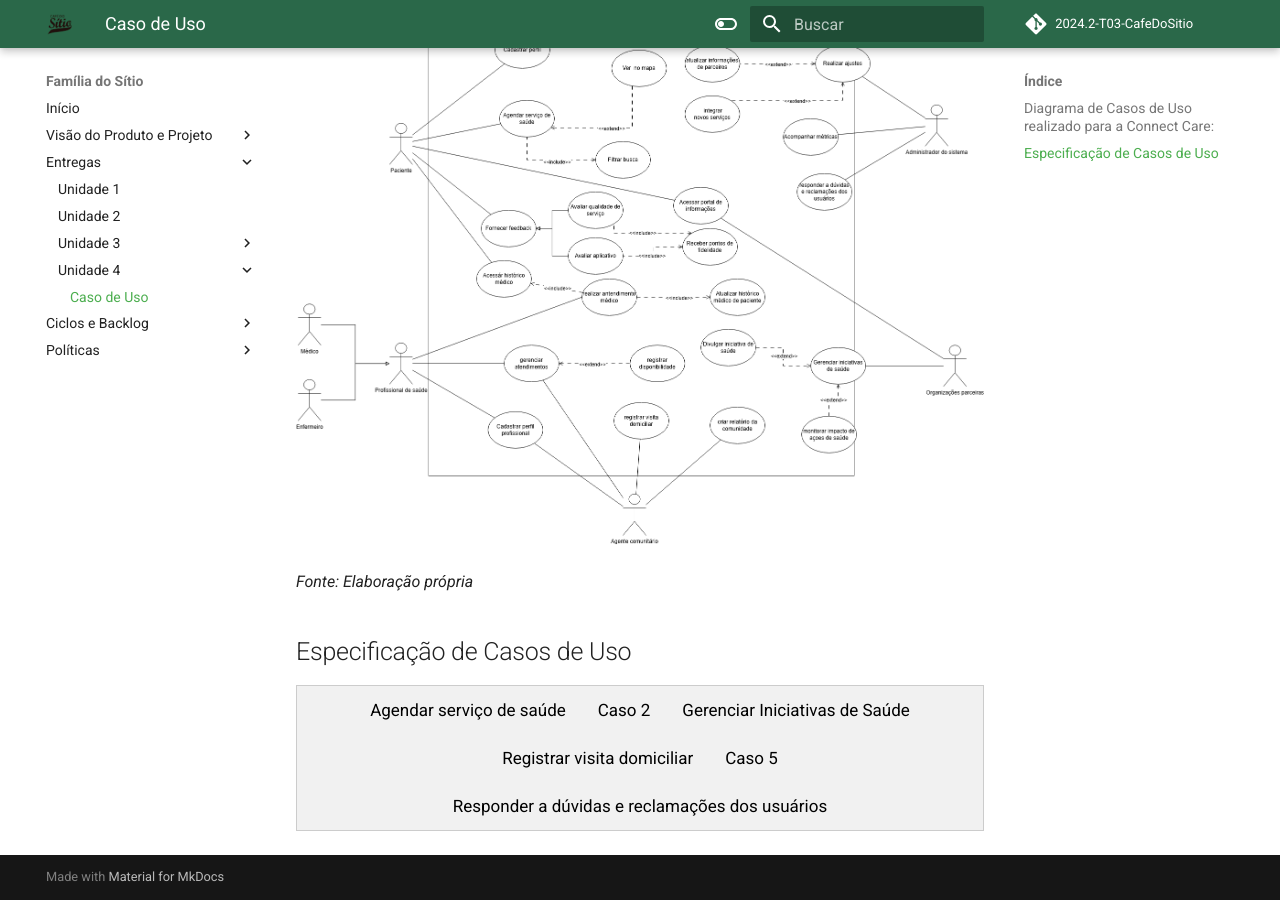
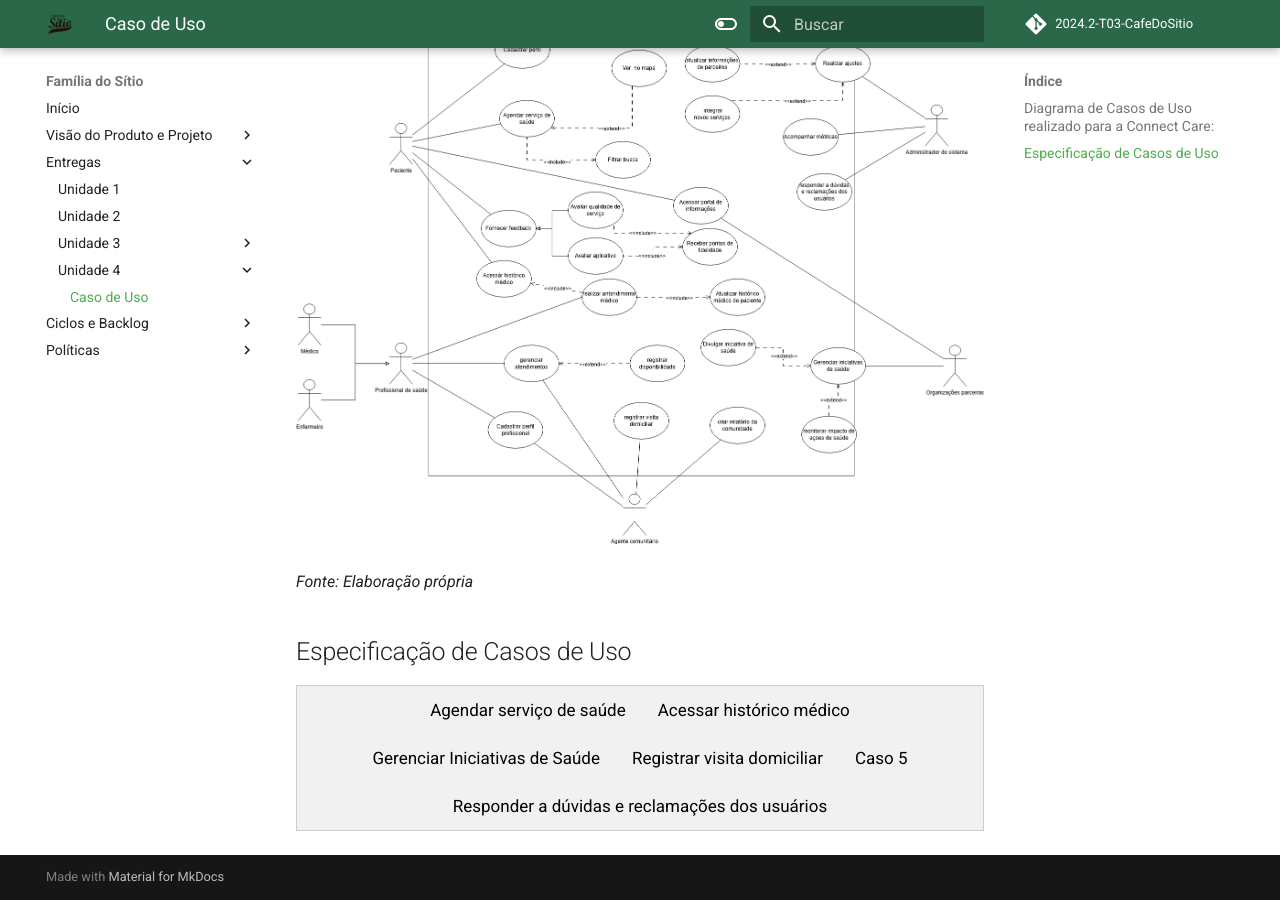
Before and after one commit to mdsreq-fga-unb/2024.2-T03-CafeDoSitio, an MkDocs documentation site: the page built from docs/sections/5-entregas/Unidade4/casoDeUso.md, in a window 1280 px wide and 900 px high, scrolled down 699 px. Built offline with MkDocs 1.6.1 and Material for MkDocs 9.7.7, drawn with Linux system fonts in a browser that asks for light colours; comment, search, counter and statistics services are not loaded; some of the changed lines change nothing that is shown.

Commit message:
docs: caso de uso acessar historico medico

```diff
--- a/docs/sections/5-entregas/Unidade4/casoDeUso.md
+++ b/docs/sections/5-entregas/Unidade4/casoDeUso.md
@@ -27,7 +27,7 @@
 
 <div class="tab">
   <button class="tablinks" onclick="openTab(event, 'Agendar')">Agendar serviço de saúde</button>
-  <button class="tablinks" onclick="openTab(event, 'X')">Caso 2</button>
+  <button class="tablinks" onclick="openTab(event, 'X')">Acessar histórico médico</button>
   <button class="tablinks" onclick="openTab(event, 'Y')">Gerenciar Iniciativas de Saúde</button>
   <button class="tablinks" onclick="openTab(event, 'Registrar_visita_domiciliar')">Registrar visita domiciliar</button>
   <button class="tablinks" onclick="openTab(event, 'A')">Caso 5</button>
@@ -194,7 +194,7 @@
 
 
 <div id="X" class="tabcontent">
-<h2>UC - Realizar Pré-Agendamento</h2>
+<h2>UC - Acessar histórico médico</h2>
 
   <h3>Especificação de Caso de Uso</h3>
   <h3>Histórico de Revisão</h3>
@@ -206,115 +206,95 @@
           <th>Versão</th>
       </tr>
       <tr>
-          <td>24/04/2022</td>
-          <td>Laís Portela</td>
+          <td>30/01/2025</td>
+          <td>Daniel Rodrigues da Rocha, Manuella Magalhães Valadares, Ana Carolina Madeira Fialho, Arthur Miranda Suares
+</td>
           <td>Adicionando caso de uso no documento</td>
           <td>1.0</td>
       </tr>
       <tr>
-          <td>26/04/2022</td>
-          <td>Laís Portela</td>
+          <td>04/02/2025</td>
+          <td>Daniel Rodrigues da Rocha, Manuella Magalhães Valadares, Ana Carolina Madeira Fialho, Arthur Miranda Suares, Marcella Sousa Anderle, João Pedro Ferreira Alves</td>
           <td>Revisão do documento</td>
           <td>1.1</td>
       </tr>
       <tr>
-          <td>26/04/2022</td>
-          <td>Laís Portela</td>
+          <td>09/02/2025</td>
+          <td>Ana Carolina Madeira Fialho</td>
           <td>Alterações no fluxo básico e outros</td>
           <td>1.2</td>
-      </tr>
-      <tr>
-          <td>26/04/2022</td>
-          <td>Laís Portela</td>
-          <td>Adição de regra de negócio</td>
-          <td>1.3</td>
       </tr>
   </table>
 
   <h3>1. Breve Descrição</h3>
-  <p>Este caso de uso é utilizado pelos clientes para fazer o pré-agendamento do animal, bem como escolher os serviços prestados e meios de pagamento.</p>
+  <p>Este caso de uso permite que um paciente acesse seu histórico médico através da plataforma ConnectCare. O histórico inclui consultas, exames, tratamentos anteriores e outras informações relevantes. O objetivo é fornecer ao paciente acesso rápido e seguro aos seus registros de saúde.</p>
 
   <h3>2. Atores</h3>
   <ul>
-      <li>2.1 Cliente que deseja hospedar o seu animal em um hotel para pets.</li>
-      <li>2.2 Funcionário que trabalha no hotel para animais e deseja aprovar agendamentos e definir serviços de forma virtual.</li>
+      <li>2.1 Paciente</li>
+      <li>2.2 Profissional de Saúde (Apenas para consulta autorizada)</li>
   </ul>
 
   <h3>3. Condições Prévias</h3>
   <ul>
-      <li>3.1 Cliente fez login.</li>
-      <li>3.2 Cliente cadastrou pelo menos um animal.</li>
+      <li>3.1 O paciente deve estar autenticado na plataforma </li>
+      <li>3.2 O histórico médico deve estar cadastrado no sistema.</li>
+      <li>3.3 Profissionais de saúde só podem acessar o histórico com autorização do paciente.</li>
   </ul>
 
   <h3>4. Fluxo Básico (FB)</h3>
   <ol>
-      <li>O cliente seleciona a opção "hospedar pet".</li>
-      <li>O cliente seleciona o animal desejado.</li>
-      <li>O cliente digita as datas desejadas (RN04).</li>
-      <li>O sistema faz a validação da data (FE01, FE02, FE03, RN01).</li>
-      <li>O sistema mostra o valor da hospedagem (RN01).</li>
-      <li>O sistema solicita informações complementares do animal.</li>
-      <li>O cliente confirma o pré-agendamento (RN02).</li>
-      <li>O sistema verifica se o cliente deseja escolher algum serviço ou definir a forma de pagamento (FA01, FA02, FA03).</li>
+      <li>O paciente seleciona a opção "Histórico Médico" no menu principal.</li>
+      <li>O sistema solicita os critérios de busca (período, tipo de registro, etc.).</li>
+      <li>O paciente insere os critérios desejados.</li>
+      <li>O sistema exibe a lista de registros correspondentes.</li>
+      <li>O paciente seleciona um registro específico para visualizar os detalhes.</li>
+      <li>O sistema apresenta as informações do registro, incluindo data, diagnóstico, prescrições e anotações.</li>
+      <li>O paciente pode baixar ou imprimir o registro.</li>
+      <li>O caso de uso é encerrado.</li>
   </ol>
 
   <h3>5. Fluxo Alternativo (FA)</h3>
-  <h4>FA01 - Selecionar Serviços</h4>
+  <h4>FA01 -  Sem registros encontrados</h4>
   <ol>
-      <li>O cliente seleciona "Serviços".</li>
-      <li>O cliente escolhe quais serviços deseja.</li>
-      <li>O cliente salva as informações (RN03).</li>
-      <li>O sistema emite uma mensagem de sucesso.</li>
+      <li>No passo 4 do FB, caso não existam registros para os critérios informados, o sistema exibe uma mensagem e permite a inserção de novos critérios.</li>
+
   </ol>
 
-  <h4>FA02 - Selecionar Pagamento</h4>
+  <h4>FA02 - Acesso negado para profissional de saúde</h4>
   <ol>
-      <li>O cliente seleciona "Pagamento".</li>
-      <li>O cliente escolhe qual será o seu meio de pagamento.</li>
-      <li>O sistema mostra o valor total.</li>
-      <li>O cliente salva sua opção (RN03).</li>
-      <li>O sistema emite uma mensagem de sucesso.</li>
+      <li>Se um profissional de saúde tentar acessar o histórico sem autorização do paciente, o sistema exibe uma mensagem de erro e retorna ao menu inicial.</li>
+
   </ol>
 
-  <h4>FA03 - Sair do Pré-Agendamento</h4>
-  <p>O cliente decide finalizar o pré-agendamento, após a conclusão do fluxo básico.</p>
+  <h3>6. Fluxo de Exceção (FE)</h3>
+  <h4>FE01 - Falha na autenticação</h4>
+  <p>Se o paciente ou profissional não estiver autenticado, o sistema redireciona para a tela de login.</p>
 
-  <h3>6. Fluxo de Exceção (FE)</h3>
-  <h4>FE01 - Data de entrada maior que a de saída</h4>
-  <p>"A data de entrada deve ser maior que a de saída". O caso de uso retorna ao passo 4.3 do FB.</p>
-
-  <h4>FE02 - Data anterior à atual</h4>
-  <p>"As datas devem ser maiores que a de hoje". O caso de uso retorna ao passo 4.3 do FB.</p>
-
-  <h4>FE03 - Data com mais de um ano à frente</h4>
-  <p>"As datas não devem ser de mais de um ano". O caso de uso retorna ao passo 4.3 do FB.</p>
-
-  <h4>FE04 - Cliente não digitou as informações necessárias</h4>
-  <p>O sistema impedirá que o cliente avance para o próximo passo caso as informações estejam incompletas.</p>
+  <h4>FE02 - Erro no carregamento dos registros</h4>
+  <p>Se houver falha na exibição do histórico, o sistema informa o erro e solicita uma nova tentativa.</p>
 
   <h3>7. Regras de Negócio (RN)</h3>
-  <h4>RN01 - Valor do Pré-Agendamento</h4>
-  <p>O valor da hospedagem depende do peso do animal e dos dias agendados. Para que o valor seja mostrado, os campos "Pet", "Entrada" e "Saída" devem estar preenchidos.</p>
 
-  <h4>RN02 - Validação dos Dados</h4>
-  <p>Para que o sistema realize o pré-agendamento, é necessário que os passos 4.2 e 4.3 estejam preenchidos corretamente, e que o sistema valide o passo 4.4.</p>
+  <h4>RN01 - Controle de acesso</h4>
+  <p>Apenas pacientes autenticados podem acessar seu histórico médico.</p>
+  <p>Profissionais de saúde devem ter permissão expressa do paciente para acessar os dados.</p>
 
-  <h4>RN03 - Campo Preenchido</h4>
-  <p>Para que o sistema confirme as informações, elas não devem ser nulas.</p>
+  <h4>RN02 - Segurança e privacidade</h4>
+  <p>Os dados do histórico devem ser protegidos conforme a LGPD, garantindo acesso apenas a usuários autorizados.</p>
 
-  <h4>RN04 - Validação das Datas</h4>
-  <p>As datas preenchidas devem seguir os seguintes critérios:</p>
-  <ul>
-      <li>Ser posteriores ou iguais ao dia atual.</li>
-      <li>Ser de até um ano após o dia atual.</li>
-      <li>A data de entrada não pode ser posterior à data de saída.</li>
-  </ul>
+  <h4>RN03 - Disponibilidade dos registros</h4>
+  <p>O sistema deve garantir que os registros estejam acessíveis e armazenados de forma segura.</p>
 
   <h3>8. Pós-Condições</h3>
-  <p>Pós-Condições</p>
+  <p>8.1 O paciente visualiza os dados do seu histórico médico.</p>
+  <p>8.2 O profissional de saúde acessa os dados somente mediante autorização.</p>
 
   <h3>9. Ponto de Extensão</h3>
-  <p>Ponto de Extensão</p>
+  <p>Local do Ponto de Extensão: Durante a exibição do histórico médico.</p>
+  <p>Descrição: O caso de uso "Acessar Histórico Médico" pode ser estendido pelo caso de uso "Realizar Atendimento Médico", permitindo que o profissional de saúde utilize as informações do histórico para embasar a consulta e registrar novas interações no prontuário do paciente.</p>
+
+
 </div>
 
 
```
